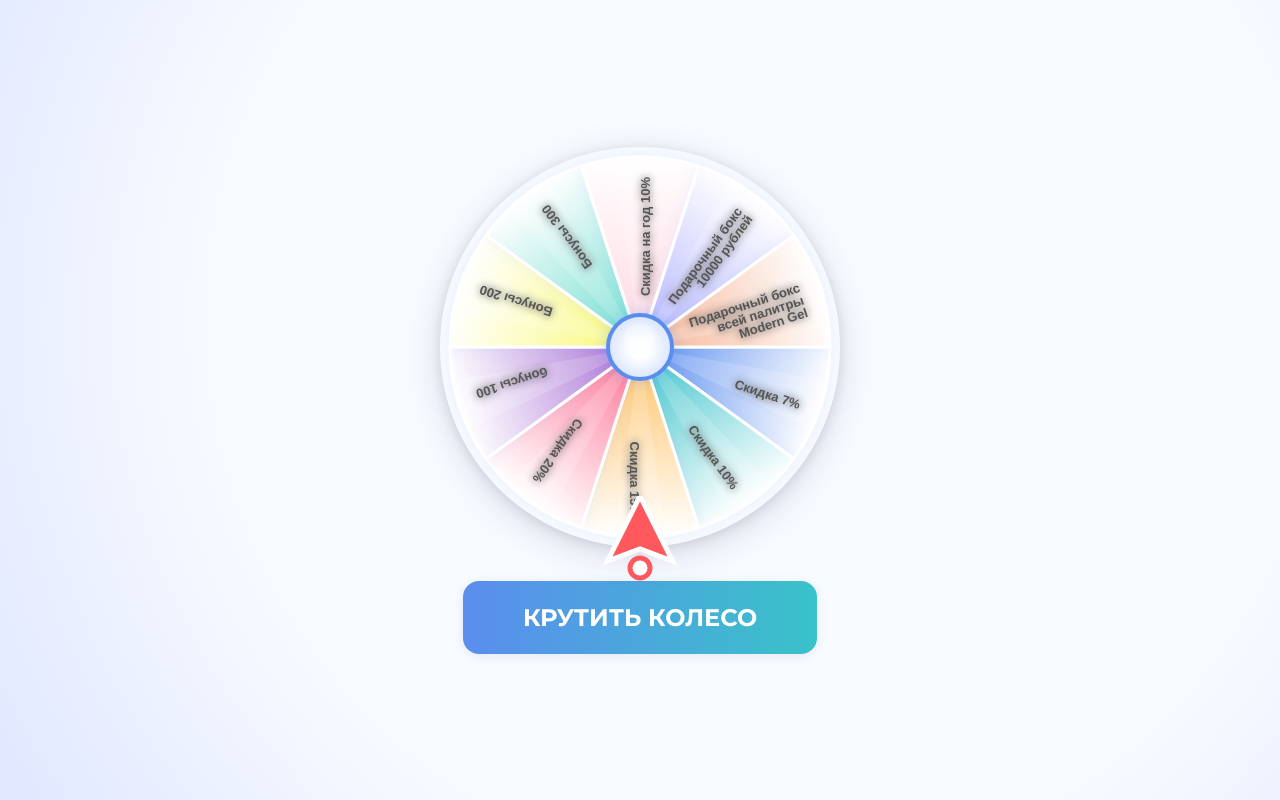
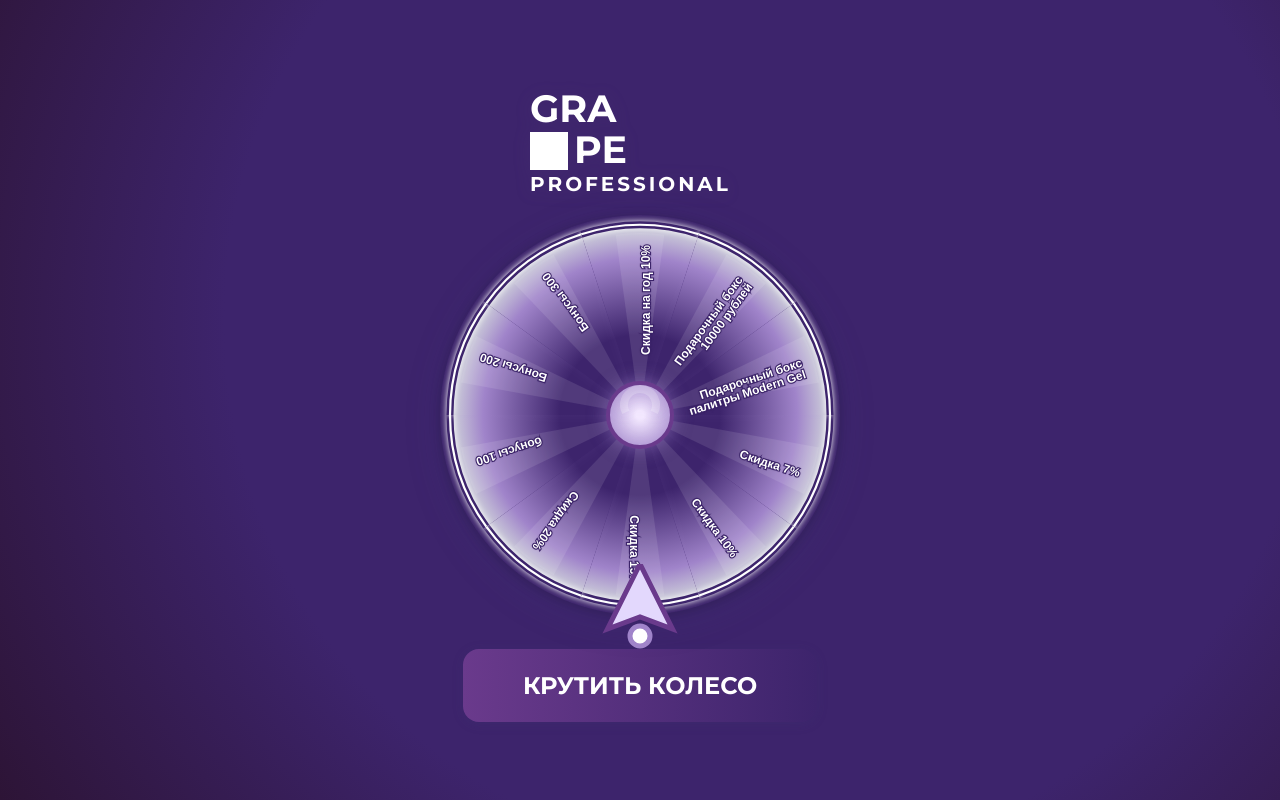
Before and after one commit to antareszet/wheel-bot, a plain HTML site: page index.html in a window 1280 px wide. Drawn offline with Linux system fonts and the light colour scheme.

Commit message:
Update index.html

```diff
--- a/index.html
+++ b/index.html
@@ -13,7 +13,7 @@
             align-items: center;
             justify-content: center;
             height: 100vh;
-            background: radial-gradient(circle at 60% 40%, #f8fbff 60%, #e0e7ff 100%);
+            background: radial-gradient(circle at 60% 40%, #3d246c 60%, #2d1436 100%);
             margin: 0;
         }
         .container {
@@ -23,7 +23,7 @@
         #wheel {
             width: min(90vw, 400px);
             height: min(90vw, 400px);
-            box-shadow: 0 8px 36px 0 rgba(60,60,120,0.18), 0 2px 12px 0 rgba(0,0,0,0.10);
+            box-shadow: 0 8px 36px 0 rgba(60,60,120,0.18), 0 2px 12px 0 rgba(0,0,0,0.20);
             border-radius: 50%;
             background: transparent;
         }
@@ -45,27 +45,43 @@
             font-size: 24px;
             font-family: 'Montserrat', Arial, sans-serif;
             font-weight: bold;
-            background: linear-gradient(90deg, #5B8DEE 0%, #39C2C9 100%);
+            background: linear-gradient(90deg, #6a3a8c 0%, #3d246c 100%);
             color: #fff;
             border: none;
             border-radius: 16px;
-            box-shadow: 0 2px 12px 0 rgba(60,60,120,0.10);
+            box-shadow: 0 2px 12px 0 rgba(60,60,120,0.16);
             cursor: pointer;
             transition: background 0.3s, transform 0.2s;
         }
         #spin:hover {
-            background: linear-gradient(90deg, #39C2C9 0%, #5B8DEE 100%);
+            background: linear-gradient(90deg, #3d246c 0%, #6a3a8c 100%);
             transform: scale(1.06);
+        }
+        .logo-grape {
+            width: 220px;
+            margin-bottom: 18px;
+            margin-top: 8px;
+            display: flex;
+            justify-content: center;
+            filter: drop-shadow(0 2px 8px rgba(80,60,120,0.22));
         }
     </style>
 </head>
 <body>
+    <div class="logo-grape">
+        <svg width="220" height="110" viewBox="0 0 220 110" fill="none" xmlns="http://www.w3.org/2000/svg">
+            <text x="0" y="35" font-family="Montserrat, Arial, sans-serif" font-size="38" font-weight="700" fill="white">GRA</text>
+            <rect x="0" y="45" width="38" height="38" fill="white"/>
+            <text x="44" y="76" font-family="Montserrat, Arial, sans-serif" font-size="38" font-weight="700" fill="white">PE</text>
+            <text x="0" y="104" font-family="Montserrat, Arial, sans-serif" font-size="20" letter-spacing="3" font-weight="700" fill="white">PROFESSIONAL</text>
+        </svg>
+    </div>
     <div class="container">
         <canvas id="wheel" width="400" height="400"></canvas>
         <!-- SVG pointer -->
         <svg id="pointer" viewBox="0 0 85 85">
-            <polygon points="42.5,0 75,65 42.5,53 10,65" fill="#ff595e" stroke="#fff" stroke-width="5"/>
-            <circle cx="42.5" cy="72" r="10" fill="#fff" stroke="#ff595e" stroke-width="5"/>
+            <polygon points="42.5,0 75,65 42.5,53 10,65" fill="#e3d8fd" stroke="#6a3a8c" stroke-width="5"/>
+            <circle cx="42.5" cy="72" r="10" fill="#fff" stroke="#a084ca" stroke-width="5"/>
         </svg>
     </div>
     <button id="spin">КРУТИТЬ КОЛЕСО</button>
@@ -81,19 +97,7 @@
             "Бонусы 300",
             "Скидка на год 10%",
             "Подарочный бокс 10000 рублей",
-            "Подарочный бокс всей палитры Modern Gel"
-        ];
-        const colors = [
-            '#5B8DEE', // синий
-            '#39C2C9', // бирюзовый
-            '#FEC163', // золотой
-            '#FF6F91', // коралловый
-            '#A66DD4', // фиолетовый
-            '#F9F871', // лимонный
-            '#6DDCCF', // мятный
-            '#FFD6E0', // розовый
-            '#B1B2FF', // лавандовый
-            '#F4B393'  // персиковый
+            "Подарочный бокс палитры Modern Gel"
         ];
         const wheel = document.getElementById('wheel');
         const ctx = wheel.getContext('2d');
@@ -111,35 +115,44 @@
             const radius = size / 2;
             ctx.clearRect(0, 0, size, size);
             const arc = 2 * Math.PI / sectors.length;
+            // Новый стиль: единый градиент для всех секторов
+            const sectorGradient = ctx.createRadialGradient(
+                radius, radius, radius * 0.4,
+                radius, radius, radius - 10
+            );
+            sectorGradient.addColorStop(0, '#3d246c'); // глубокий фирменный фиолетовый
+            sectorGradient.addColorStop(0.7, '#a084ca'); // светло-фиолетовый
+            sectorGradient.addColorStop(1, '#d1d5db'); // серебристо-серый
             for (let i = 0; i < sectors.length; i++) {
-                // Градиентный сектор
                 ctx.save();
                 ctx.beginPath();
                 ctx.moveTo(radius, radius);
                 ctx.arc(radius, radius, radius - 10, arc * i + rotAngle, arc * (i + 1) + rotAngle);
                 ctx.closePath();
-                // Линейный градиент по сектору
-                let angleMiddle = arc * i + arc / 2 + rotAngle;
-                let grad = ctx.createLinearGradient(
-                    radius, radius,
-                    radius + Math.cos(angleMiddle) * (radius - 10),
-                    radius + Math.sin(angleMiddle) * (radius - 10)
-                );
-                grad.addColorStop(0, colors[i % colors.length]);
-                grad.addColorStop(1, '#fff');
-                ctx.fillStyle = grad;
-                ctx.shadowColor = 'rgba(91,141,238,0.12)';
-                ctx.shadowBlur = 16;
+                ctx.fillStyle = sectorGradient;
+                ctx.shadowColor = 'rgba(160,132,202,0.08)';
+                ctx.shadowBlur = 10;
                 ctx.fill();
-                // Контур сектора
-                ctx.lineWidth = 3;
-                ctx.strokeStyle = '#fff';
+                // Более заметный двойной разделитель между секторами
+                ctx.save();
+                ctx.lineWidth = 7;
+                ctx.strokeStyle = '#3d246c'; // тёмно-фиолетовый основной разделитель
+                ctx.shadowColor = '#fff';
+                ctx.shadowBlur = 6;
+                ctx.beginPath();
+                ctx.arc(radius, radius, radius - 10, arc * i + rotAngle, arc * (i + 1) + rotAngle);
+                ctx.stroke();
+                ctx.lineWidth = 2.2;
+                ctx.strokeStyle = '#fff'; // тонкая белая линия поверх
                 ctx.shadowBlur = 0;
+                ctx.beginPath();
+                ctx.arc(radius, radius, radius - 10, arc * i + rotAngle, arc * (i + 1) + rotAngle);
                 ctx.stroke();
                 ctx.restore();
-                // Блик (полупрозрачная дуга)
+                ctx.restore();
+                // Лёгкий внутренний блик
                 ctx.save();
-                ctx.globalAlpha = 0.16;
+                ctx.globalAlpha = 0.10;
                 ctx.beginPath();
                 ctx.moveTo(radius, radius);
                 ctx.arc(radius, radius, radius - 18, arc * i + rotAngle + 0.18, arc * (i + 1) + rotAngle - 0.18);
@@ -147,18 +160,20 @@
                 ctx.fillStyle = '#fff';
                 ctx.fill();
                 ctx.restore();
-                // Текст
+                // Текст: белый с тёмно-фиолетовой обводкой, без подложки даже для длинных призов
                 ctx.save();
                 ctx.translate(radius, radius);
                 ctx.rotate(arc * i + arc / 2 + rotAngle);
                 ctx.textAlign = "right";
-                ctx.font = `bold ${Math.max(13, Math.floor(size/34))}px 'Montserrat', Arial, sans-serif`;
-                ctx.fillStyle = "#555";
-                ctx.shadowColor = "#444";
-                ctx.shadowBlur = 8;
+                ctx.font = `bold ${Math.max(12, Math.floor(size/38))}px 'Montserrat', Arial, sans-serif`;
+                ctx.lineWidth = 2.2;
+                ctx.strokeStyle = '#3d246c';
+                ctx.fillStyle = '#fff';
+                ctx.shadowColor = 'rgba(0,0,0,0.10)';
+                ctx.shadowBlur = 2;
                 let text = sectors[i];
                 let maxWidth = radius - 60;
-                let fontSize = Math.max(13, Math.floor(size/34));
+                let fontSize = Math.max(12, Math.floor(size/38));
                 let lines = [];
                 function wrapText(text, maxWidth, fontSize) {
                     ctx.font = `bold ${fontSize}px 'Montserrat', Arial, sans-serif`;
@@ -179,13 +194,25 @@
                     return result;
                 }
                 lines = wrapText(text, maxWidth, fontSize);
+                // Автоматическое уменьшение шрифта и аккуратная подложка под каждую строку для длинных призов
+                let isLongPrize = text.includes('палитры Modern Gel');
+                if (isLongPrize && lines.length > 2) {
+                    fontSize = Math.max(10, Math.floor(size/48));
+                    lines = wrapText(text, maxWidth, fontSize);
+                }
                 if (lines.length > 3) {
                     lines = lines.slice(0, 3);
                     lines[2] = lines[2].replace(/(.{3,})$/, '$1...');
                 }
-                ctx.font = `bold ${fontSize}px 'Montserrat', Arial, sans-serif`;
                 let y = 10 - (lines.length - 1) * fontSize / 2;
                 for (let l of lines) {
+                    ctx.font = `bold ${fontSize}px 'Montserrat', Arial, sans-serif`;
+                    ctx.lineWidth = 2.2;
+                    ctx.strokeStyle = '#3d246c';
+                    ctx.fillStyle = '#fff';
+                    ctx.shadowColor = 'rgba(0,0,0,0.10)';
+                    ctx.shadowBlur = 2;
+                    ctx.strokeText(l, radius - 30, y);
                     ctx.fillText(l, radius - 30, y);
                     y += fontSize;
                 }
@@ -195,22 +222,23 @@
             ctx.save();
             ctx.beginPath();
             ctx.arc(radius, radius, Math.max(32, size/16), 0, 2 * Math.PI);
-            let centerGrad = ctx.createRadialGradient(radius, radius, 10, radius, radius, Math.max(32, size/16));
-            centerGrad.addColorStop(0, '#fff');
-            centerGrad.addColorStop(1, '#E3ECFF');
+            let centerGrad = ctx.createRadialGradient(radius, radius, radius*0.02, radius, radius, radius*0.5);
+            centerGrad.addColorStop(0, '#f3e8ff');
+            centerGrad.addColorStop(0.4, '#a084ca');
+            centerGrad.addColorStop(1, '#3d246c');
             ctx.fillStyle = centerGrad;
-            ctx.shadowColor = '#5B8DEE44';
-            ctx.shadowBlur = 16;
+            ctx.shadowColor = '#a084ca88';
+            ctx.shadowBlur = 18;
             ctx.fill();
             ctx.lineWidth = 4;
-            ctx.strokeStyle = '#5B8DEE';
+            ctx.strokeStyle = '#6a3a8c';
             ctx.stroke();
-            // Блик в центре
-            ctx.globalAlpha = 0.18;
+            // Блик в центре (имитация лака)
+            ctx.globalAlpha = 0.22;
             ctx.beginPath();
-            ctx.arc(radius, radius-8, Math.max(12, size/32), Math.PI*0.85, Math.PI*2.15);
+            ctx.arc(radius, radius-10, Math.max(16, size/28), Math.PI*0.85, Math.PI*2.15);
             ctx.strokeStyle = '#fff';
-            ctx.lineWidth = 7;
+            ctx.lineWidth = 8;
             ctx.stroke();
             ctx.restore();
         }
```
